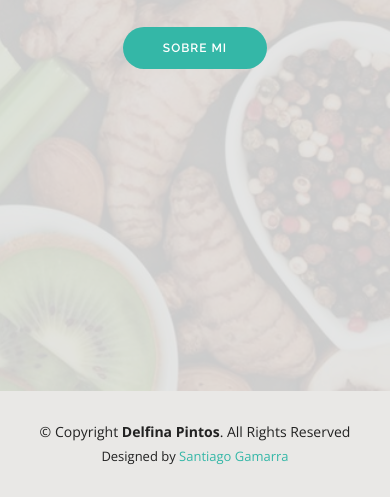
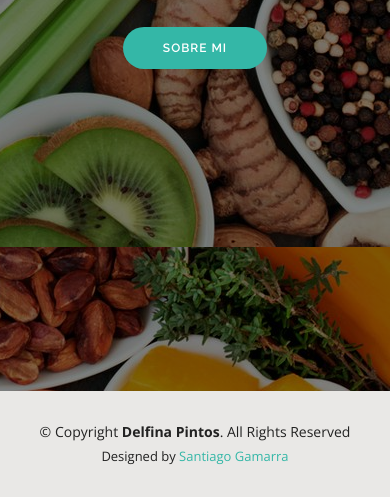
Before and after one commit to DelfinaPintos/MiPagina, a plain HTML site: page index.html in a window 390 px wide. Shown: the part 453-950 px from the top of the page. Drawn offline with nearby package versions, Linux system fonts and the light colour scheme.

Commit message:
correcion fondo mobile

```diff
--- a/assets/css/style.css
+++ b/assets/css/style.css
@@ -482,7 +482,7 @@ h6 {
 @media (max-width: 992px) {
   #hero:before {
     content: "";
-    background: rgba(255, 255, 255, 0.8);
+    background: linear-gradient(rgba(0, 0, 0, 0.5), rgba(0, 0, 0, 0.5)), url("../img/hero-bg.jpg") top right;
     position: absolute;
     bottom: 0;
     top: 0;
```
